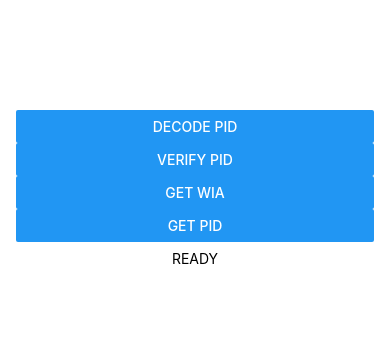
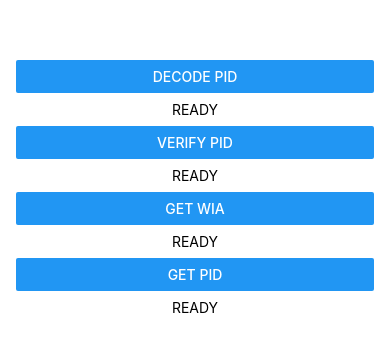
Before and after one commit to pagopa/io-react-native-wallet, a React Native app in the folder example/: screen / in a window 390 px wide. Shown: the part 230-582 px from the top of the page. Built offline with nearby package versions, Linux system fonts and the light colour scheme.

Commit message:
show test result

```diff
--- a/example/src/App.tsx
+++ b/example/src/App.tsx
@@ -16,35 +16,48 @@ export default function App() {
     setResult("READY");
   }, []);
 
+  return (
+    <SafeAreaView style={styles.container}>
+      <TestScenario title="Decode PID" scenario={scenarios.decodePid} />
+      <TestScenario title="Verify PID" scenario={scenarios.verifyPid} />
+      <TestScenario title="Get WIA" scenario={scenarios.getAttestation} />
+      <TestScenario title="Get PID" scenario={scenarios.getPid} />
+    </SafeAreaView>
+  );
+}
+
+function TestScenario({
+  scenario,
+  title = scenario.name,
+}: {
+  scenario: ScenarioRunner;
+  title: string;
+}) {
+  const [result, setResult] = React.useState<string | undefined>();
+  React.useEffect(() => {
+    setResult("READY");
+  }, []);
+
   function run(runner: ScenarioRunner) {
     return async () => {
-      const [error, result] = await runner();
+      setResult("⏱️");
+      const [error, _result] = await runner();
       if (error) {
-        showError(error);
+        setResult(`❌ ${JSON.stringify(error)}`);
       } else {
-        setResult(result);
+        setResult("✅");
       }
     };
   }
 
   return (
-    <SafeAreaView style={styles.container}>
-      <View>
-        <Button title="Decode PID" onPress={run(scenarios.decodePid)} />
-        <Button title="Verify PID" onPress={run(scenarios.verifyPid)} />
-        <Button title="Get WIA" onPress={run(scenarios.getAttestation)} />
-        <Button title="Get PID" onPress={run(scenarios.getPid)} />
-      </View>
-      <View>
-        <Text style={styles.title}>{result}</Text>
-      </View>
-    </SafeAreaView>
+    <View>
+      <Button title={title} onPress={run(scenario)} />
+      <Text style={styles.title}>{result}</Text>
+    </View>
   );
 }
 
-const showError = (e: any) => {
-  Alert.alert("Error!", JSON.stringify(e), [{ text: "OK" }]);
-};
 const styles = StyleSheet.create({
   container: {
     flex: 1,
```
Also changed, not shown: 1 other file (tests, documents, lock files or other folders).
